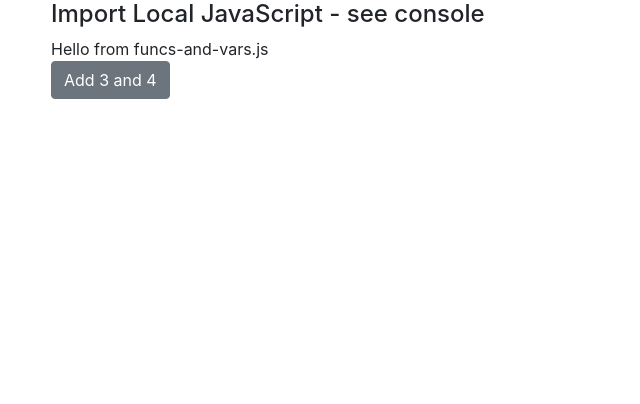
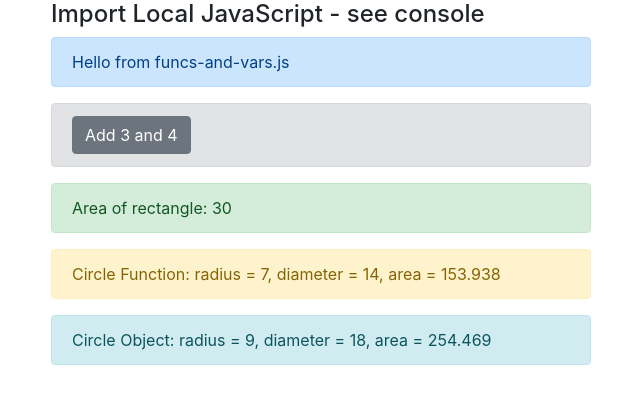
Before and after one commit to UniquelySimilar/vue-sandbox, a Vue app: page / in a window 1280 px wide. Shown: the top 404 px of the page, without its empty margins (34-674 px from the left). Built offline with nearby package versions, Linux system fonts and the light colour scheme.

Commit message:
vuetest: import local js

```diff
--- a/src/components/vuetest/import-local-js/ImportLocalJs.vue
+++ b/src/components/vuetest/import-local-js/ImportLocalJs.vue
@@ -3,13 +3,22 @@
     <h4>Import Local JavaScript - see console</h4>
     <div class="row">
       <div class="col-md-6">
-        <span>{{ testMessage }}</span>
-      </div>
-    </div>
-    <div class="row">
-      <div class="col-md-6">
-        <button class="btn btn-secondary" @click="getSum(3, 4)">Add 3 and 4</button>
-        <span class="answer" v-if="sum">Answer: {{ sum }}</span>
+        <div class="alert alert-primary">
+          <span>{{ testMessage }}</span>
+        </div>
+        <div class="alert alert-secondary">
+          <button class="btn btn-secondary" @click="getSum(3, 4)">Add 3 and 4</button>
+          <span class="answer" v-if="sum">Answer: {{ sum }}</span>
+        </div>
+        <div class="alert alert-success">
+          <span>Area of rectangle: {{ rectangle.area }}</span>
+        </div>
+        <div class="alert alert-warning">
+          <span>Circle Function: radius = {{ radius }}, diameter = {{ diameter() }}, area = {{ circleArea() }}</span>
+        </div>
+        <div class="alert alert-info">
+          <span>Circle Object: radius = {{ circleObj.radius }}, diameter = {{ circleObj.diameter() }}, area = {{ circleObj.area() }}</span>
+        </div>
       </div>
     </div>
   </div>
@@ -18,19 +27,28 @@
 <script>
   import './js/iife-script.js'
   import { add, testMessage } from './js/funcs-and-vars.js'
+  import Rectangle from './js/RectangleClass.js'
+  import circleFunction from './js/circle-function.js'
+  const { radius, diameter, circleArea } = circleFunction()
+  import circleObj from './js/circle-object.js'
 
   export default {
     data() {
       return {
         testMessage,
-        sum: 0
+        sum: 0,
+        rectangle: new Rectangle(5, 6),
+        radius,
+        circleObj
       }
     },
     methods: {
       add,
       getSum(a, b) {
         this.sum = add(a, b);
-      }
+      },
+      diameter,
+      circleArea
     }
   }
 </script>
--- /dev/null
+++ b/src/components/vuetest/import-local-js/js/RectangleClass.js
@@ -0,0 +1,14 @@
+export default class Rectangle {
+  constructor(height, width) {
+    this.height = height;
+    this.width = width;
+  }
+  // Getter
+  get area() {
+    return this.calcArea();
+  }
+  // Method
+  calcArea() {
+    return this.height * this.width;
+  }
+}
--- /dev/null
+++ b/src/components/vuetest/import-local-js/js/circle-function.js
@@ -0,0 +1,18 @@
+export default function() {
+  const radius = 7;
+
+  function diameter() {
+    return 2 * radius;
+  }
+
+  function circleArea() {
+    let area = Math.PI * radius * radius;
+    return area.toFixed(3);
+  }
+
+  return {
+    radius,
+    diameter,
+    circleArea
+  }
+}
--- /dev/null
+++ b/src/components/vuetest/import-local-js/js/circle-object.js
@@ -0,0 +1,10 @@
+export default {
+  radius: 9,
+  diameter() {
+    return 2 * this.radius;
+  },
+  area() {
+    let area = Math.PI * this.radius * this.radius;
+    return area.toFixed(3);
+  }
+}
```
